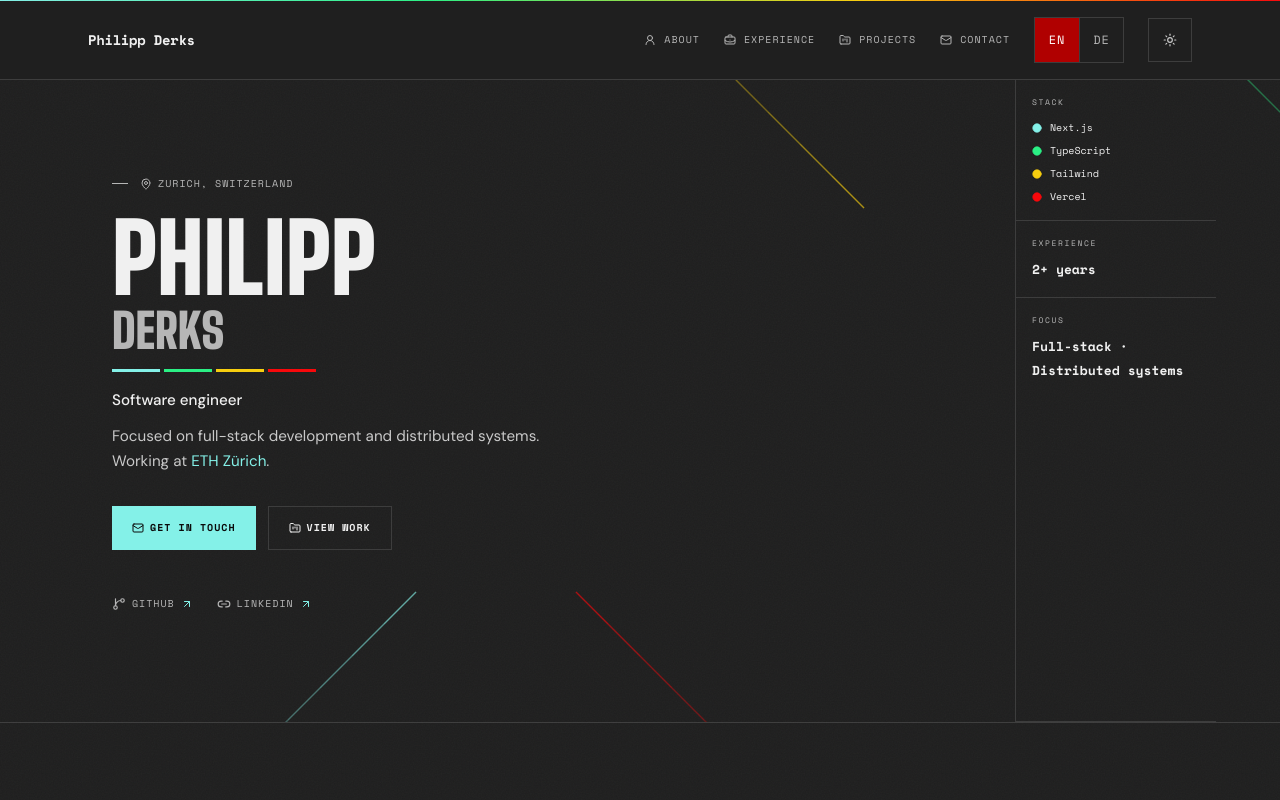
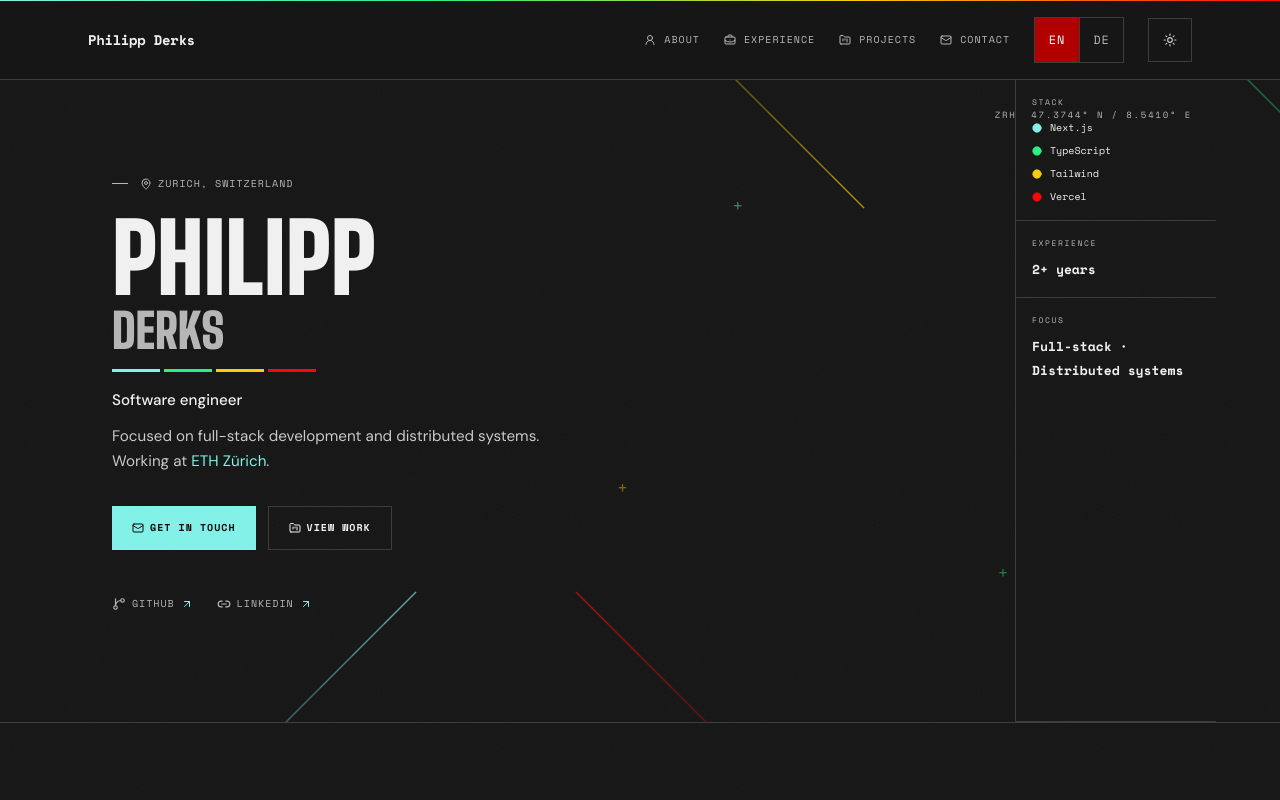
Before and after one commit to philderks/portfolio, a Next.js app: page / in a window 1280 px wide. Shown: the top 800 px of the page. Built offline with nearby package versions, Linux system fonts and the light colour scheme.

Commit message:
feat(ui): add hero details and click splash

```diff
--- a/src/app/globals.css
+++ b/src/app/globals.css
@@ -41,9 +41,9 @@
   --color-green:  #2bf085;
   --color-yellow: #f7ce0f;
   --color-red:    #f8080b;
-  --color-bg:     #1f1f1f;
-  --color-bg-2:   #282828;
-  --color-bg-3:   #323232;
+  --color-bg:     #161616;
+  --color-bg-2:   #202020;
+  --color-bg-3:   #2a2a2a;
   --color-border: #3d3d3d;
   --color-fg:     #f0f0f0;
   --color-muted:  #b6b6b6;
@@ -184,6 +184,57 @@ body {
   background-repeat: repeat;
 }
 
+.click-splash-layer {
+  position: fixed;
+  inset: 0;
+  z-index: 55;
+  pointer-events: none;
+  overflow: hidden;
+}
+
+.click-splash {
+  position: absolute;
+  width: 8px;
+  height: 8px;
+  border: 1px solid currentColor;
+  opacity: 0;
+  transform: translate(-50%, -50%) scale(0.35);
+  animation: click-splash 620ms ease-out forwards;
+}
+
+.click-splash::before,
+.click-splash::after {
+  content: "";
+  position: absolute;
+  left: 50%;
+  top: 50%;
+  width: 22px;
+  height: 1px;
+  background: currentColor;
+  transform: translate(-50%, -50%);
+}
+
+.click-splash::after {
+  transform: translate(-50%, -50%) rotate(90deg);
+}
+
+@keyframes click-splash {
+  0% {
+    opacity: 0.5;
+    transform: translate(-50%, -50%) scale(0.25) rotate(0deg);
+  }
+  100% {
+    opacity: 0;
+    transform: translate(-50%, -50%) scale(2.8) rotate(35deg);
+  }
+}
+
+@media (prefers-reduced-motion: reduce) {
+  .click-splash {
+    animation: none;
+  }
+}
+
 /* ── InsertCoinScreen overlay ── */
 
 .insert-coin-overlay {
--- a/src/app/layout.tsx
+++ b/src/app/layout.tsx
@@ -1,5 +1,6 @@
 import type { Metadata } from "next";
 import { Syne, Space_Mono, DM_Sans } from "next/font/google";
+import { ClickSplash } from "@/components/ClickSplash";
 import { InsertCoinGate } from "@/components/InsertCoinGate";
 import { Providers } from "@/components/Providers";
 import "./globals.css";
@@ -121,6 +122,7 @@ export default function RootLayout({
           <InsertCoinGate>
             <div className="rainbow-line" />
             <div className="noise-overlay" aria-hidden="true" />
+            <ClickSplash />
             {children}
           </InsertCoinGate>
         </Providers>
--- a/src/app/opengraph-image.tsx
+++ b/src/app/opengraph-image.tsx
@@ -15,7 +15,7 @@ export default function OpenGraphImage() {
           width: "100%",
           height: "100%",
           display: "flex",
-          background: "#1f1f1f",
+          background: "#161616",
           color: "#f0f0f0",
           fontFamily: "monospace",
           position: "relative",
--- /dev/null
+++ b/src/components/ClickSplash.tsx
@@ -0,0 +1,73 @@
+"use client";
+
+import { useEffect, useRef, useState } from "react";
+
+const splashColors = [
+  "var(--color-cyan)",
+  "var(--color-green)",
+  "var(--color-yellow)",
+  "var(--color-red)",
+];
+
+interface Splash {
+  id: number;
+  x: number;
+  y: number;
+  color: string;
+}
+
+export function ClickSplash() {
+  const [splashes, setSplashes] = useState<Splash[]>([]);
+  const colorIndexRef = useRef(0);
+  const idRef = useRef(0);
+
+  useEffect(() => {
+    const motionQuery = window.matchMedia("(prefers-reduced-motion: reduce)");
+
+    const handlePointerDown = (event: PointerEvent) => {
+      if (motionQuery.matches) return;
+
+      const id = idRef.current++;
+      const color = splashColors[colorIndexRef.current % splashColors.length];
+      colorIndexRef.current += 1;
+
+      setSplashes((current) => [
+        ...current.slice(-7),
+        {
+          id,
+          x: event.clientX,
+          y: event.clientY,
+          color,
+        },
+      ]);
+
+      window.setTimeout(() => {
+        setSplashes((current) => current.filter((splash) => splash.id !== id));
+      }, 620);
+    };
+
+    window.addEventListener("pointerdown", handlePointerDown, { passive: true });
+
+    return () => {
+      window.removeEventListener("pointerdown", handlePointerDown);
+    };
+  }, []);
+
+  return (
+    <div className="click-splash-layer" aria-hidden="true">
+      {splashes.map((splash) => (
+        <span
+          key={splash.id}
+          className="click-splash"
+          style={{
+            left: splash.x,
+            top: splash.y,
+            color: splash.color,
+            borderColor: splash.color,
+            boxShadow: `0 0 18px ${splash.color}`,
+          }}
+        />
+      ))}
+    </div>
+  );
+}
--- a/src/components/Hero.tsx
+++ b/src/components/Hero.tsx
@@ -24,6 +24,12 @@ const stackItems = [
   { label: "Vercel", color: "var(--color-red)" },
 ];
 
+const decorativePlusMarks = [
+  "left-[58%] top-[18%] text-cyan",
+  "left-[48%] top-[62%] text-yellow",
+  "right-[18%] bottom-[22%] text-green",
+];
+
 function SocialIcon({ icon }: { icon: "github" | "linkedin" }) {
   if (icon === "github") {
     return <GitBranch className="h-3.5 w-3.5" aria-hidden="true" />;
@@ -42,6 +48,24 @@ export function Hero({ lang }: HeroProps) {
 
   return (
     <section className="relative z-[1] mx-auto max-w-6xl">
+      <div
+        className="pointer-events-none absolute right-6 top-7 z-[2] hidden font-mono text-[9px] uppercase tracking-[0.2em] text-muted md:block"
+        aria-hidden="true"
+      >
+        ZRH&nbsp;&nbsp;47.3744° N / 8.5410° E
+      </div>
+
+      <div className="pointer-events-none absolute inset-0 z-[2] hidden md:block" aria-hidden="true">
+        {decorativePlusMarks.map((position) => (
+          <span
+            key={position}
+            className={`absolute font-mono text-lg leading-none opacity-45 ${position}`}
+          >
+            +
+          </span>
+        ))}
+      </div>
+
       <div className="grid min-h-[70vh] md:grid-cols-[1fr_200px] md:min-h-[72vh]">
         <div className="flex flex-col justify-center border-b border-border px-8 py-16 md:border-b-0 md:border-r md:px-12 md:py-24">
           <div className="mb-6 flex items-center gap-3">
```
